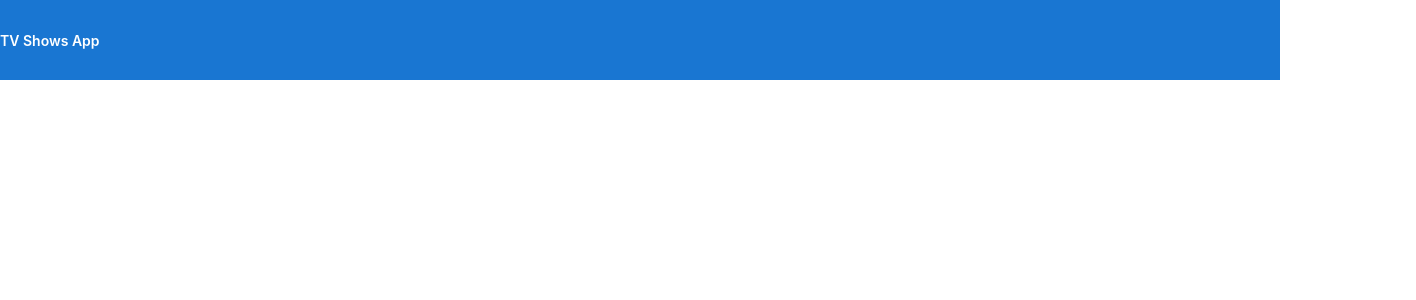
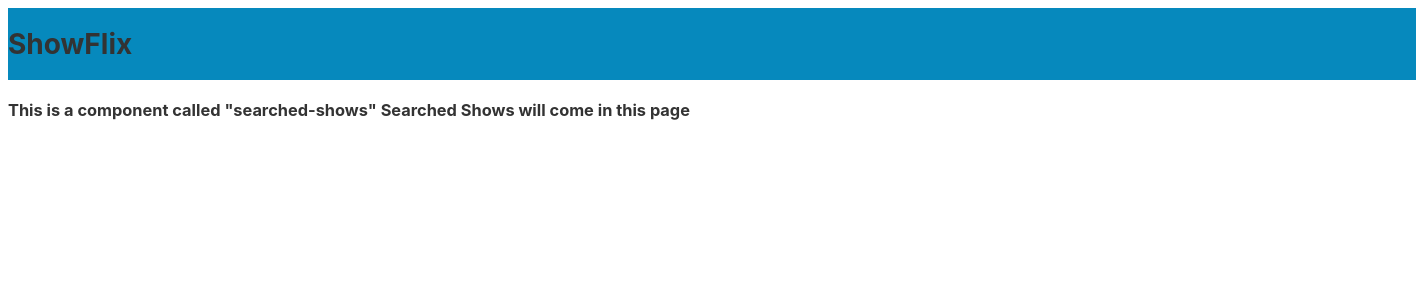
Before and after one commit to mlynn0791/Project-Copy, an Angular app: page / in a window 1280 px wide. Shown: the top 300 px of the page, 1416 px wide, since content can reach past the window. Built offline with nearby package versions, Linux system fonts and the light colour scheme.

Commit message:
Headercomponent and searched-show component generated

```diff
--- a/src/app/app.component.html
+++ b/src/app/app.component.html
@@ -1,7 +1,5 @@
 
 
-<!-- Toolbar -->
-<div class="toolbar" role="banner">
 
-  <span>TV Shows App</span>
-  </div>
+    <app-header></app-header>
+    <app-searched-shows></app-searched-shows>
--- a/src/app/app.module.ts
+++ b/src/app/app.module.ts
@@ -3,10 +3,14 @@ import { BrowserModule } from '@angular/platform-browser';
 
 import { AppRoutingModule } from './app-routing.module';
 import { AppComponent } from './app.component';
+import { HeaderComponent } from './header/header.component';
+import { SearchedShowsComponent } from './searched-shows/searched-shows.component';
 
 @NgModule({
   declarations: [
-    AppComponent
+    AppComponent,
+    HeaderComponent,
+    SearchedShowsComponent
   ],
   imports: [
     BrowserModule,
--- /dev/null
+++ b/src/app/header/header.component.css
@@ -0,0 +1,10 @@
+.container-fluid{
+    background: rgb(6, 137, 189);
+    width: 110vw;
+    display: flex;
+    flex: auto;
+    align-items: stretch;
+    align-items: baseline;
+    margin-bottom: 20px;
+    margin-top: 0;
+}
--- /dev/null
+++ b/src/app/header/header.component.html
@@ -0,0 +1,3 @@
+<div class="container-fluid">
+    <h1><span>ShowFlix</span></h1>
+</div>
--- /dev/null
+++ b/src/app/header/header.component.ts
@@ -0,0 +1,15 @@
+import { Component, OnInit } from '@angular/core';
+
+@Component({
+  selector: 'app-header',
+  templateUrl: './header.component.html',
+  styleUrls: ['./header.component.css']
+})
+export class HeaderComponent implements OnInit {
+
+  constructor() { }
+
+  ngOnInit(): void {
+  }
+
+}
--- /dev/null
+++ b/src/app/searched-shows/searched-shows.component.html
@@ -0,0 +1,6 @@
+<div class="container">
+    <h3>
+        This is a component called "searched-shows"
+        Searched Shows will come in this page
+    </h3>
+</div>
--- /dev/null
+++ b/src/app/searched-shows/searched-shows.component.ts
@@ -0,0 +1,15 @@
+import { Component, OnInit } from '@angular/core';
+
+@Component({
+  selector: 'app-searched-shows',
+  templateUrl: './searched-shows.component.html',
+  styleUrls: ['./searched-shows.component.css']
+})
+export class SearchedShowsComponent implements OnInit {
+
+  constructor() { }
+
+  ngOnInit(): void {
+  }
+
+}
```
Also changed, not shown: src/app/searched-shows/searched-shows.component.css (added), 2 other files (tests, documents, lock files or other folders).
